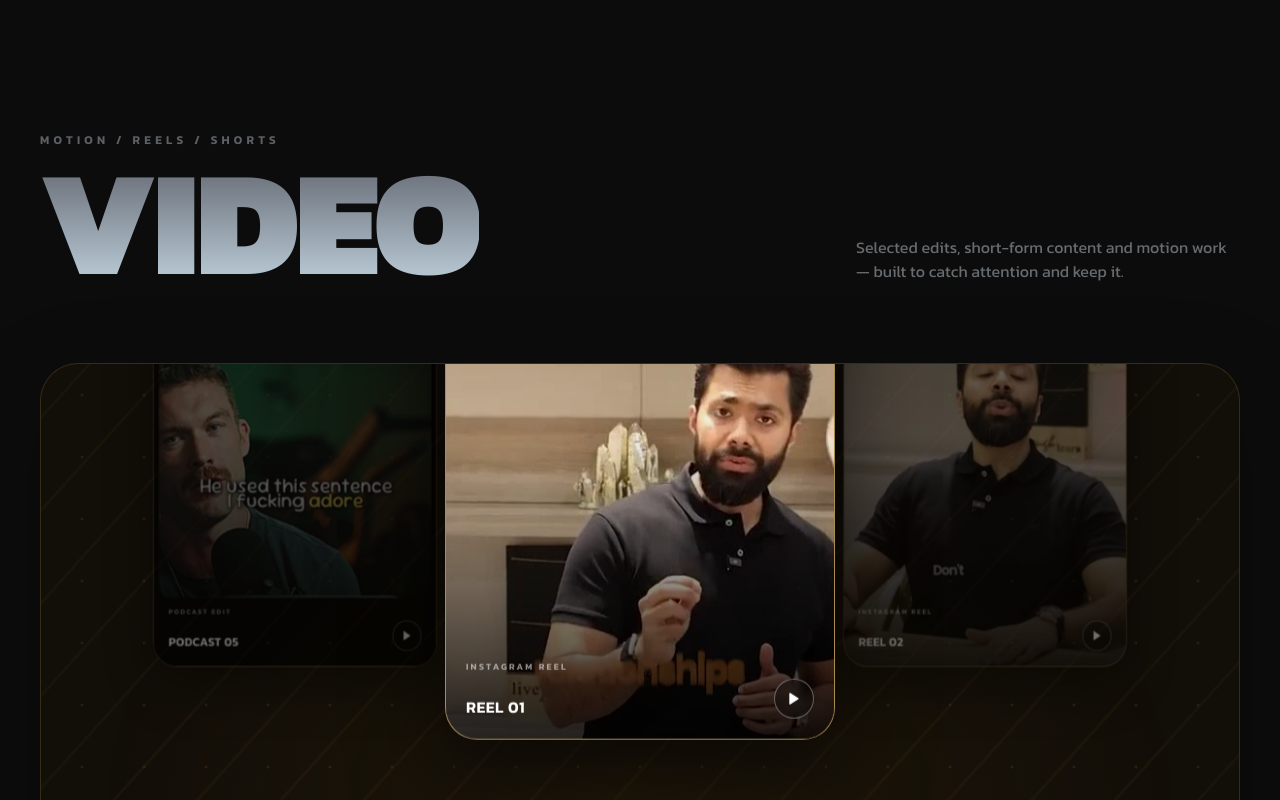
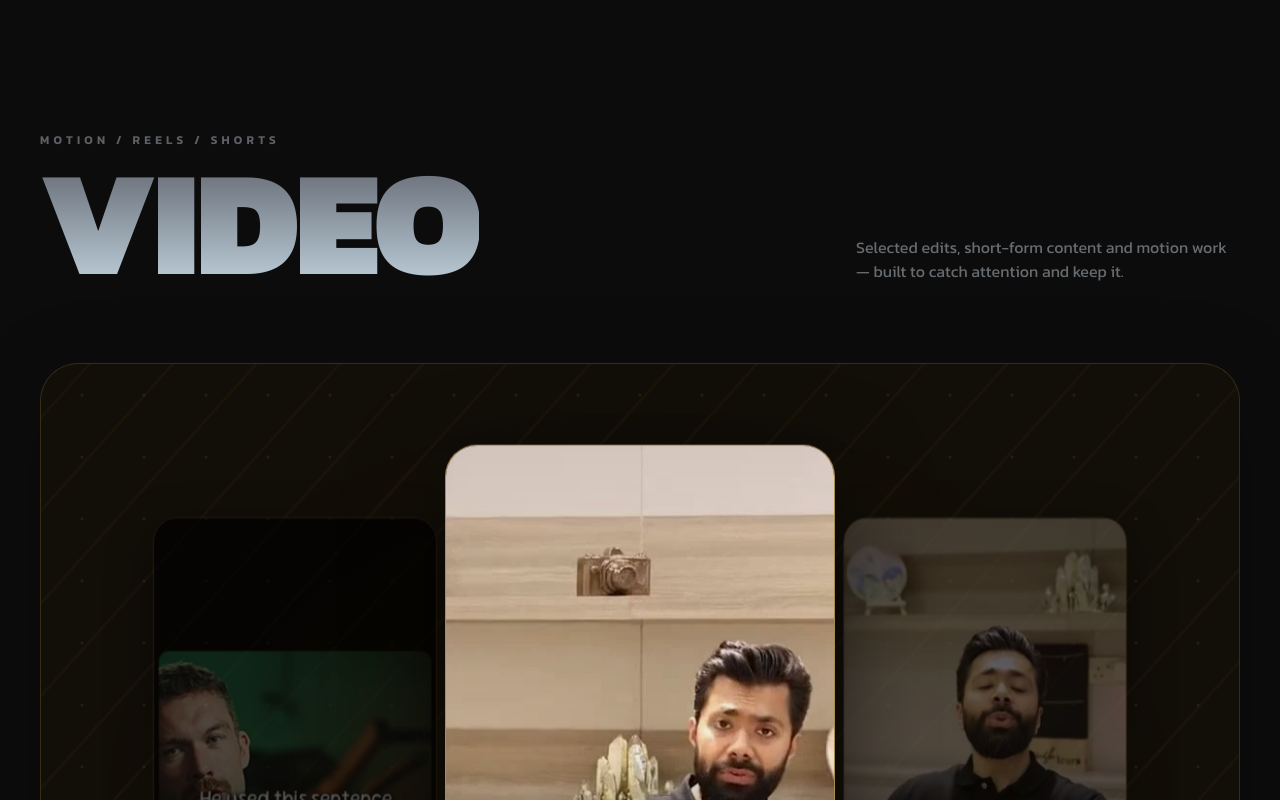
Before and after one commit to saptaraj19xx/saptarajportfolio, a React (Vite) app: page / in a window 1280 px wide. Shown: the part 1580-2380 px from the top of the page. Built offline with nearby package versions, Linux system fonts and the light colour scheme.

Commit message:
Lower video cards slightly in carousel

```diff
--- a/src/components/VideoCarousel.tsx
+++ b/src/components/VideoCarousel.tsx
@@ -86,7 +86,7 @@ export function VideoCarousel({ videos, onSelect }: VideoCarouselProps) {
                 perspective: 1200,
                 pointerEvents: isVisible ? "auto" : "none",
               }}
-              className={`absolute top-1/2 -mt-[235px] block w-[min(76vw,340px)] overflow-hidden rounded-[26px] border border-[#A88A4E]/55 bg-[#080808] text-left shadow-[0_24px_70px_rgba(0,0,0,0.6)] outline-none transition-[border-color,box-shadow] duration-300 focus-visible:ring-2 focus-visible:ring-[#C5A45F] sm:-mt-[270px] sm:w-[min(38vw,370px)] sm:rounded-[32px] lg:-mt-[290px] lg:w-[min(31vw,390px)] ${
+              className={`absolute top-[calc(50%+22px)] block w-[min(76vw,340px)] overflow-hidden rounded-[26px] border border-[#A88A4E]/55 bg-[#080808] text-left shadow-[0_24px_70px_rgba(0,0,0,0.6)] outline-none transition-[border-color,box-shadow] duration-300 focus-visible:ring-2 focus-visible:ring-[#C5A45F] sm:w-[min(38vw,370px)] sm:rounded-[32px] lg:w-[min(31vw,390px)] ${
                 isActive ? "border-[#C6A45D]/85 shadow-[0_28px_90px_rgba(0,0,0,0.65)]" : "hover:border-[#C6A45D]/75"
               } ${video.vertical ? "aspect-[9/14]" : "aspect-video"}`}
             >
```
